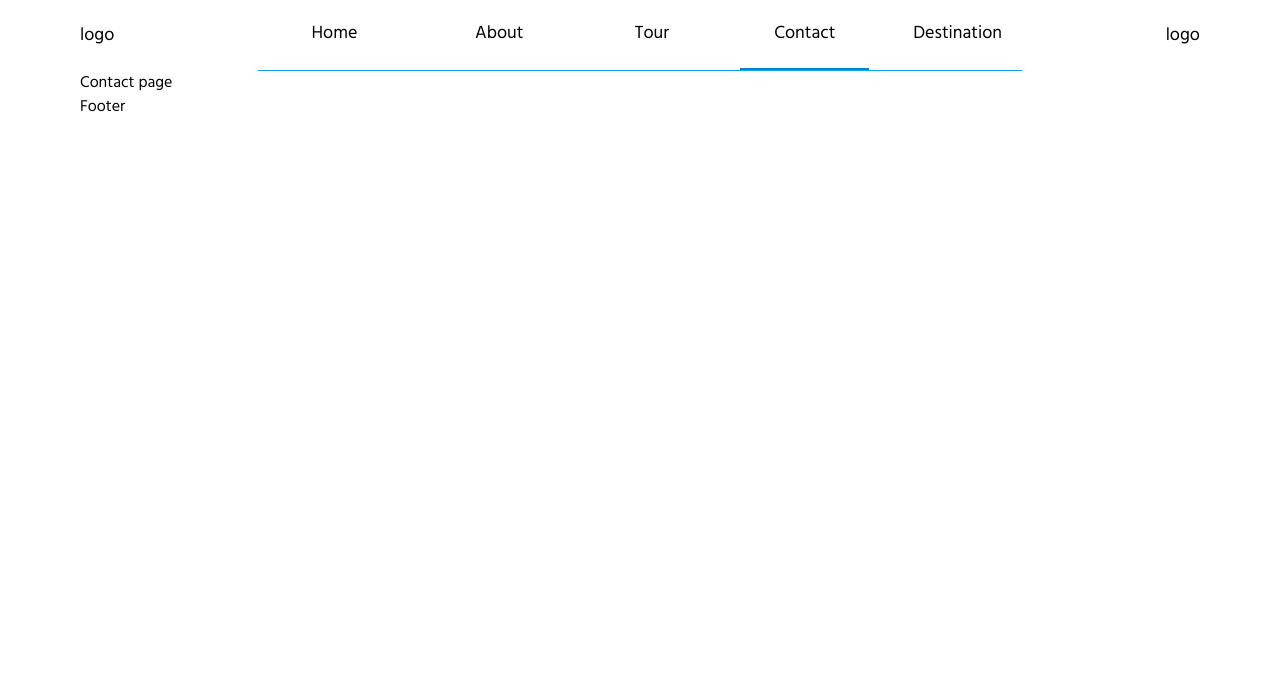
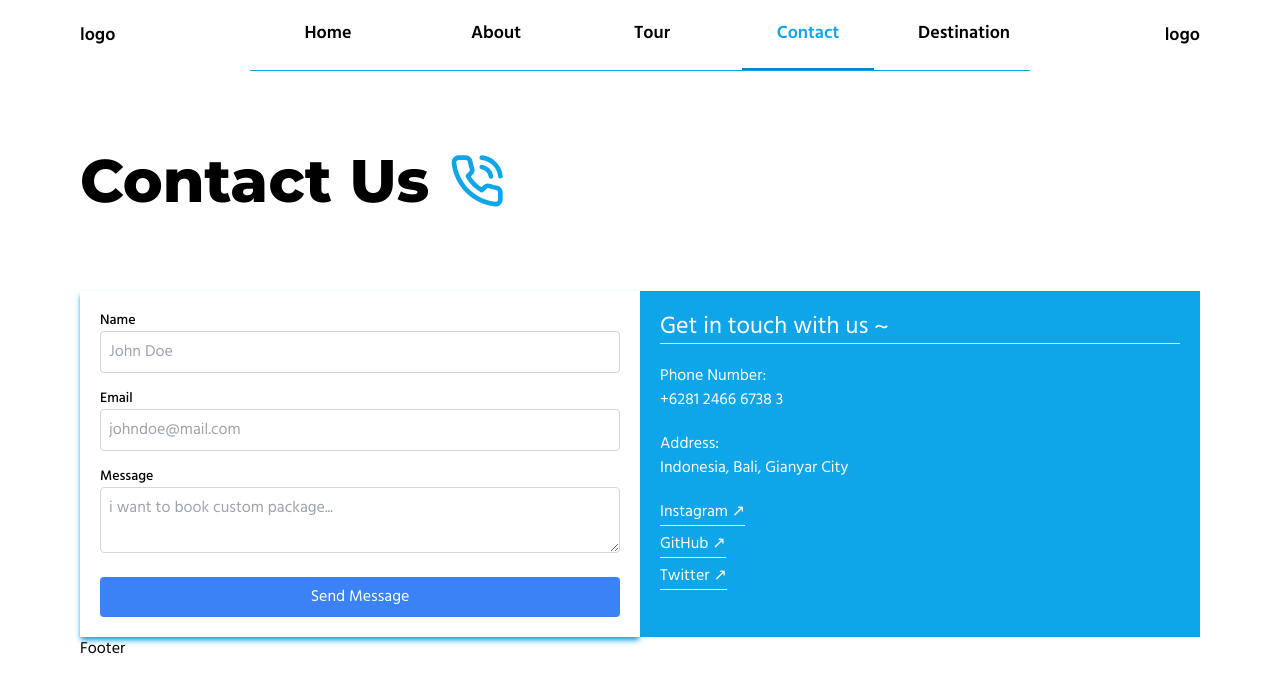
Before and after one commit to anggspradivts/wonderful-bali, a React (Vite) app: page /contact in a window 1280 px wide. Shown: the top 692 px of the page. Built offline with nearby package versions, Linux system fonts and the light colour scheme.

Commit message:
contact page

```diff
--- a/src/App.tsx
+++ b/src/App.tsx
@@ -12,6 +12,7 @@ import Destination from "./routes/destination/destination";
 import { data } from "./data/data";
 import Tour from "./routes/tour/tour";
 import Contact from "./routes/contact/contact";
+import Tour2 from "./routes/tour/tour2";
 
 function App() {
 
@@ -21,7 +22,8 @@ function App() {
       <Routes>
         <Route path="/" element={<Home />} />
         <Route path="/about" element={<About />} />
-        <Route path="/tour" element={<Tour />}/>
+        {/* <Route path="/tour" element={<Tour />}/> */}
+        <Route path="/tour" element={<Tour2 />}/>
         <Route path="/contact" element={<Contact />}/>
         <Route path="/destination" element={<Destination data={data} />}/>
       </Routes>
--- a/src/components/Navbar.tsx
+++ b/src/components/Navbar.tsx
@@ -5,13 +5,13 @@ const Navbar = () => {
   const location = useLocation();
 
   return (
-    <div className="flex w-full">
+    <div className="flex w-full font-semibold">
       <nav className="flex justify-between items-center w-full  text-lg">
         <div>logo</div>
         <div className="grid grid-cols-5 space-x-6 border-b border-sky-500">
           <Link
             className={clsx("p-5 flex justify-center", {
-              "border-b-2 border-sky-600": location.pathname === "/",
+              "border-b-2 border-sky-600 text-sky-500": location.pathname === "/",
             })}
             to="/"
           >
@@ -19,7 +19,7 @@ const Navbar = () => {
           </Link>
           <Link
             className={clsx("p-5 flex justify-center", {
-              "border-b-2 border-sky-600": location.pathname === "/about",
+              "border-b-2 border-sky-600 text-sky-500": location.pathname === "/about",
             })}
             to="/about"
           >
@@ -27,7 +27,7 @@ const Navbar = () => {
           </Link>
           <Link
             className={clsx("p-5 flex justify-center", {
-              "border-b-2 border-sky-600": location.pathname === "/tour",
+              "border-b-2 border-sky-600 text-sky-500": location.pathname === "/tour",
             })}
             to="/tour"
           >
@@ -35,7 +35,7 @@ const Navbar = () => {
           </Link>
           <Link
             className={clsx("p-5 flex justify-center", {
-              "border-b-2 border-sky-600": location.pathname === "/contact",
+              "border-b-2 border-sky-600 text-sky-500": location.pathname === "/contact",
             })}
             to="/contact"
           >
@@ -43,7 +43,7 @@ const Navbar = () => {
           </Link>
           <Link
             className={clsx("p-5 flex justify-center", {
-              "border-b-2 border-sky-600": location.pathname === "/destination",
+              "border-b-2 border-green-600 text-green-500": location.pathname === "/destination",
             })}
             to="/destination"
           >
--- a/src/routes/contact/contact.tsx
+++ b/src/routes/contact/contact.tsx
@@ -1,9 +1,128 @@
+import { PhoneCall } from "lucide-react";
+import { useState } from "react";
+import { Link } from "react-router-dom";
+
 const Contact = () => {
+  const [name, setName] = useState("");
+  const [email, setEmail] = useState("");
+  const [message, setMessage] = useState("");
+  const [loading, setLoading] = useState(false);
+
+  const handleSubmit = async () => {
+    try {
+      setLoading(true);
+    } finally {
+      setLoading(false);
+    }
+  };
+
   return (
     <div>
-      Contact page
+      <header className="flex items-center py-20 text-4xl md:text-6xl montserrat font-extrabold space-x-5">
+        <h1 className="">Contact Us</h1>
+        <PhoneCall className="h-14 w-14 text-sky-500" />
+      </header>
+      <div className="grid md:grid-cols-2">
+        <div className="contac-sec">
+          <div className="p-5 shadow-md shadow-sky-500">
+            <form
+              onSubmit={handleSubmit}
+              action="mailto:anggapradivta941@gmail.com?subject=Kepentingan%20Bisnis"
+              method="post"
+              encType="text/plain"
+              className="space-y-4"
+            >
+              <div>
+                <label className="block text-sm font-medium">Name</label>
+                <input
+                  type="text"
+                  id="name"
+                  name="name"
+                  className="w-full p-2 border border-gray-300 rounded"
+                  value={name}
+                  onChange={(e) => setName(e.target.value)}
+                  required
+                  placeholder="John Doe"
+                />
+              </div>
+              <div>
+                <label className="block text-sm font-medium">Email</label>
+                <input
+                  type="email"
+                  id="email"
+                  name="email"
+                  className="w-full p-2 border border-gray-300 rounded"
+                  value={email}
+                  onChange={(e) => setEmail(e.target.value)}
+                  required
+                  placeholder="johndoe@mail.com"
+                />
+              </div>
+              <div>
+                <label className="block text-sm font-medium">Message</label>
+                <textarea
+                  id="message"
+                  name="message"
+                  className="w-full p-2 border border-gray-300 rounded"
+                  value={message}
+                  onChange={(e) => setMessage(e.target.value)}
+                  required
+                  placeholder="i want to book custom package..."
+                />
+              </div>
+              <button
+                type="submit"
+                className="w-full p-2 bg-blue-500 text-white rounded"
+                disabled={loading}
+              >
+                {loading ? "Sending..." : "Send Message"}
+              </button>
+            </form>
+          </div>
+        </div>
+        <div className="social-sec p-5 bg-sky-500 text-white">
+          <div>
+            <h1 className="text-2xl ">Get in touch with us ~</h1>
+          </div>
+          <hr />
+          <div className="mt-5">
+            <h1>Phone Number:</h1>
+            <h1>+6281 2466 6738 3</h1>
+          </div>
+          <div className="mt-5">
+            <h1>Address:</h1>
+            <h1>Indonesia, Bali, Gianyar City</h1>
+          </div>
+          <div className="my-5 space-y-2">
+            <div>
+              <Link to="https://www.instagram.com/codetillidie/">
+                {/* <img className="socmed-icon h-10" src={instagramIcon} alt="" /> */}
+                <span className="hover:text-black border-b border-white hover:border-black">
+                  Instagram ↗
+                </span>
+              </Link>
+            </div>
+            <div>
+              <Link to="https://github.com/anggspradivts">
+                {/* <img className="h-10" src={githubIcon} alt="" /> */}
+                <span className="hover:text-black border-b border-white hover:border-black">
+                  GitHub ↗
+                </span>
+              </Link>
+            </div>
+            <div>
+              <Link to="">
+                {/* <img className="h-10" src={twitterIcon} alt="" /> */}
+                <span className="hover:text-black border-b border-white hover:border-black">
+                  Twitter ↗
+                </span>
+              </Link>
+            </div>
+          </div>
+        </div>
+      </div>
     </div>
-   );
-}
+  );
+};
 
 export default Contact;
--- a/src/routes/destination/destination.tsx
+++ b/src/routes/destination/destination.tsx
@@ -1,4 +1,5 @@
 import { useState } from "react";
+import LoaderBtn from "../../components/ui/LoaderBtn";
 
 interface DestinationProps {
   data: {
@@ -12,8 +13,16 @@ interface DestinationProps {
 const Destination: React.FC<DestinationProps> = ({ data }) => {
   const [loadMore, setLoadMore] = useState(3);
   const topPlaces = data.slice(0, loadMore);
+
+  const handleClick = () => {
+    setLoadMore(loadMore + 3);
+  }
+
   return (
     <div className="py-20">
+      <div className="flex justify-center my-3 text-xl font-bold">
+        <h1>Search Destination</h1>
+      </div>
       <div className="flex justify-center items-center">
         <input
           type="text"
@@ -22,7 +31,7 @@ const Destination: React.FC<DestinationProps> = ({ data }) => {
         />
       </div>
       <div className="destination-sec md:mx-36 mt-10 space-y-4">
-        <div className="text-lg">Popular Places 🔥</div>
+        <div className="text-lg">Popular Places in Bali🔥</div>
         {topPlaces.map((destination, index) => (
           <div key={index} className="flex md:h-[100px] space-x-2 shadow-lg hover:scale-95 transition-all duration-300">
             <div className=" w-2/12">
@@ -36,12 +45,13 @@ const Destination: React.FC<DestinationProps> = ({ data }) => {
         ))}
         <div className="flex justify-center">
           {loadMore < data.length ? (
-            <button
-              className="p-2 bg-sky-500 rounded"
-              onClick={() => setLoadMore((prev) => prev + 5)}
-            >
-              Load More
-            </button>
+            // <button
+            //   className="p-2 bg-sky-500 rounded"
+            //   onClick={() => setLoadMore((prev) => prev + 5)}
+            // >
+            //   Load More
+            // </button>
+            <LoaderBtn content="Load More" onClick={handleClick}/>
           ) : (
             null
           )}
--- /dev/null
+++ b/src/routes/tour/tour2.tsx
@@ -0,0 +1,56 @@
+import { Link, useNavigate } from "react-router-dom";
+
+const Tour2 = () => {
+  const tourPackages = [
+    {
+      title: "Tour Packages 1",
+      img: "",
+      description:
+        "Lorem ipsum dolor sit amet consectetur adipisicing elit. Velit beatae alias veritatis quo illum assumenda incidunt pariatur quidem cum voluptatibus temporibus iure consequuntur deleniti doloremque, corporis explicabo ea, minus magnam?",
+    },
+    {
+      title: "Tour Packages 2",
+      img: "",
+      description:
+        "Lorem ipsum dolor sit amet consectetur adipisicing elit. Velit beatae alias veritatis quo illum assumenda incidunt pariatur quidem cum voluptatibus temporibus iure consequuntur deleniti doloremque, corporis explicabo ea, minus magnam?",
+    },
+    {
+      title: "Tour Packages 3",
+      img: "",
+      description:
+        "Lorem ipsum dolor sit amet consectetur adipisicing elit. Velit beatae alias veritatis quo illum assumenda incidunt pariatur quidem cum voluptatibus temporibus iure consequuntur deleniti doloremque, corporis explicabo ea, minus magnam?",
+    },
+  ];
+
+  const navigate = useNavigate();
+
+  return (
+    <div>
+      <header className="text-center md:text-end text-4xl md:text-6xl montserrat font-bold py-20">
+        <h1 className="text-green-500">Explore Our</h1>
+        <h1 className="text-sky-500">Tour Packages</h1>
+      </header>
+      <div className="space-y-10 md:mx-24">
+        {tourPackages.map((item, index) => (
+          <div
+            key={index}
+            onClick={() => navigate("/")}
+            role="button"
+            className="md:flex md:h-[200px] space-x-2 shadow-xl hover:scale-95 transition-all duration-300"
+          >
+            <div className="bg-slate-300 md:w-3/12">
+              <img src="" alt="" />
+            </div>
+            <div className="md:w-9/12 p-1">
+              <p className="text-xl font-semibold">{item.title}</p>
+              <p>{item.description}</p>
+              <p className="italic text-sky-500">click to see more</p>
+            </div>
+          </div>
+        ))}
+      </div>
+    </div>
+  );
+};
+
+export default Tour2;
```
Also changed, not shown: src/routes/about/about.tsx (+23 -10 lines), src/routes/tour/tour.tsx (+27 -17 lines).
